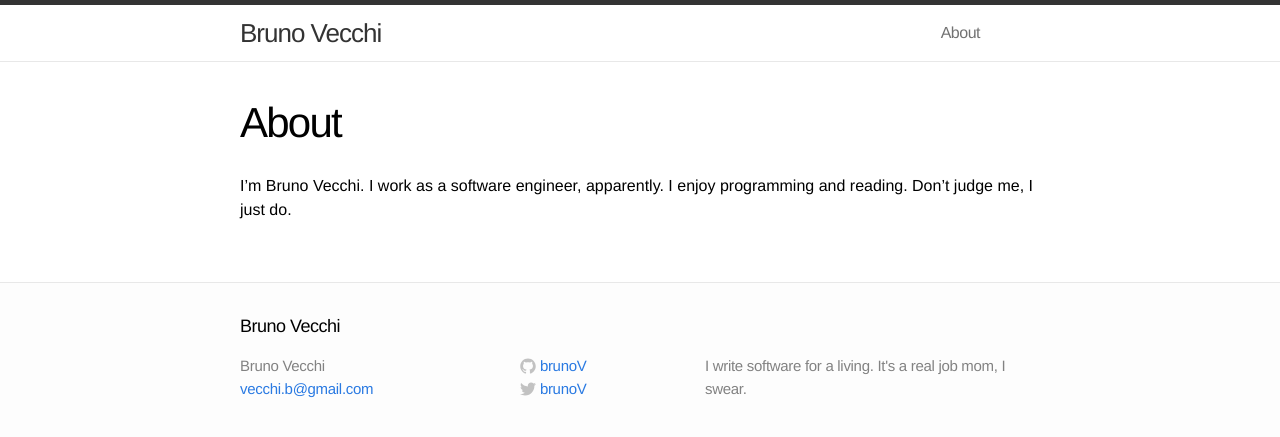
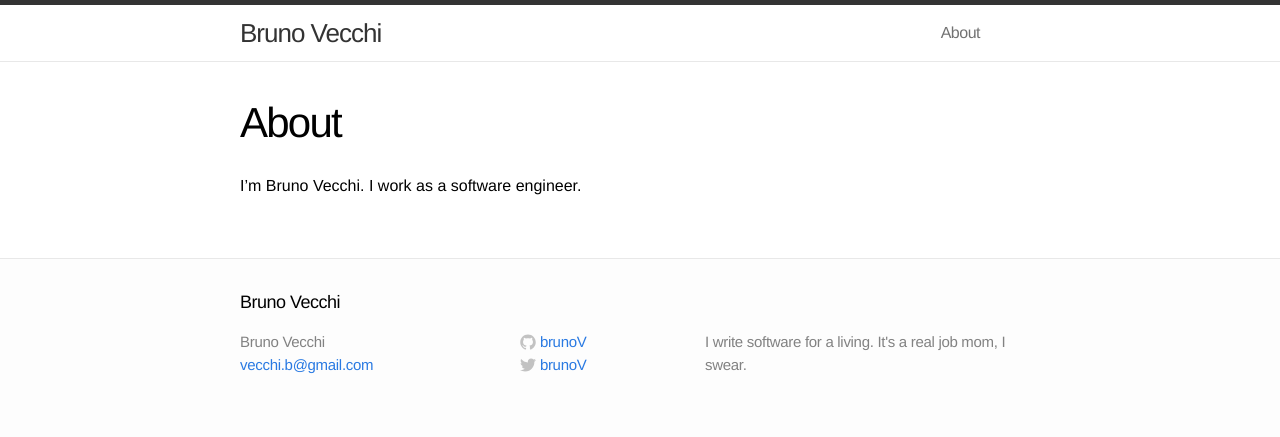
Before and after one commit to brunoV/brunov.github.io, a Jekyll site: the page built from about.md, in a window 1280 px wide. Shown: the top 437 px of the page. Built offline with Jekyll 4.4.1, drawn with Linux system fonts in a browser that asks for light colours.

Commit message:
Update about.md

```diff
--- a/about.md
+++ b/about.md
@@ -4,5 +4,4 @@ title: About
 permalink: /about/
 ---
 
-I'm Bruno Vecchi. I work as a software engineer, apparently. I enjoy
-programming and reading. Don't judge me, I just do.
+I'm Bruno Vecchi. I work as a software engineer.
```
